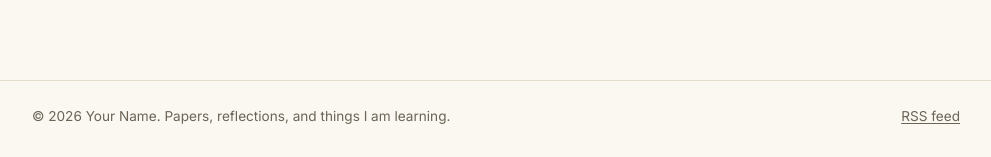
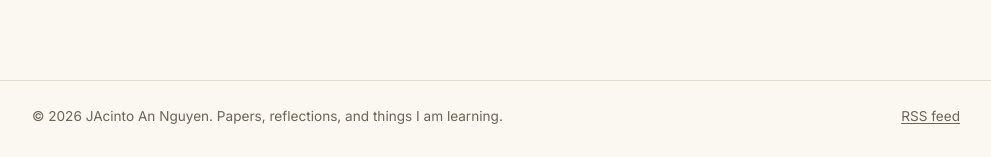
Before and after one commit to nsrpstaff-wq/Jacinto-An-Nguyen, a Jekyll site: the page built from index.html, in a window 1280 px wide. Shown: the part 1199-1356 px from the top of the page, without its empty margins (144-1135 px from the left). Built offline with Jekyll 4.4.1, drawn with Linux system fonts in a browser that asks for light colours.

Commit message:
Update author name in _config.yml

```diff
--- a/_config.yml
+++ b/_config.yml
@@ -8,7 +8,7 @@ description: >-
   A place to publish academic papers, share experiences, and keep
   notes on what I am learning.
 author:
-  name: Your Name                 # JAcinto An Nguyen
+  name: JAcinto An Nguyen
   bio: >-
     Graduate student writing on theology, history, and the life of the mind.
   email: ""                       # optional; leave empty to hide
```
